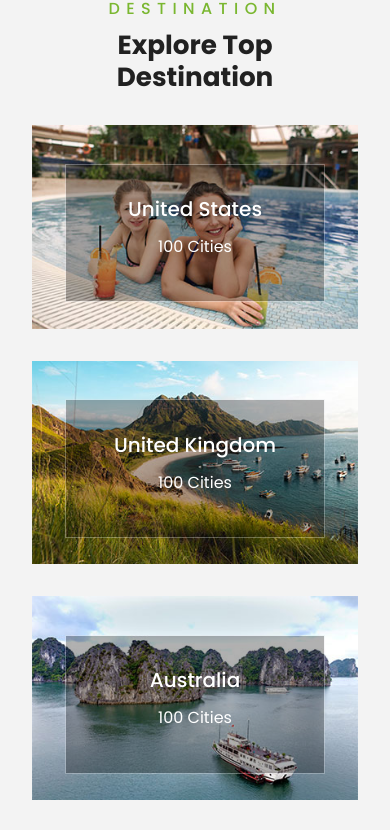
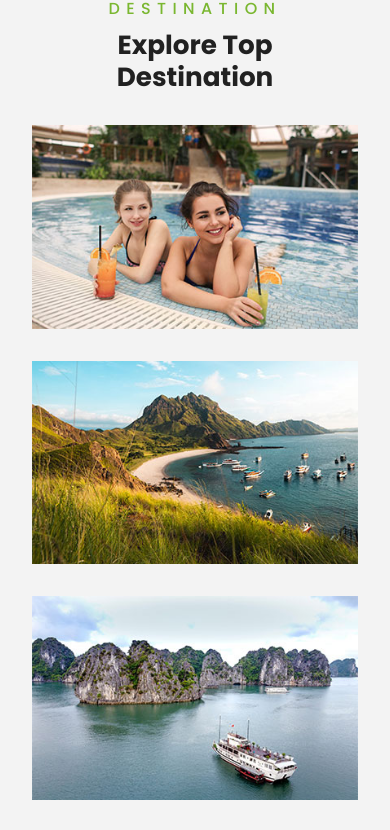
Before and after one commit to KaptainCS3/Travel_Xexpress, a React (Vite) app in the folder Travel_Xexpress/: page / in a window 390 px wide. Shown: the part 2499-3329 px from the top of the page. Built offline with nearby package versions, Linux system fonts and the light colour scheme.

Commit message:
fix mobile view

```diff
--- a/Travel_Xexpress/src/components/Explore.jsx
+++ b/Travel_Xexpress/src/components/Explore.jsx
@@ -1,6 +1,7 @@
 import React from "react";
 import explore from "../../explore";
 const Explore = () => {
+  // mb-8 after:content-[''] after:w-[80%] after:h-[68%] after:border-[0.1rem] after:bg-black after:opacity-[30%] after:absolute after:right-0 after:left-0 after:top-[16%] after:mx-auto
   return (
     <>
       <section className="m-8 py-8">
@@ -14,14 +15,17 @@
           <div className="cursor-pointer md:flex flex-wrap justify-between lg:flex lg:flex-wrap lg:justify-between">
             {explore.map((item) => {
               return (
-                <div
-                  key={item.id}
-                  className="relative mb-8 after:content-[''] after:w-[80%] after:h-[68%] after:border-[0.1rem] after:bg-black after:opacity-[30%] after:absolute after:right-0 after:left-0 after:top-[19%] after:mx-auto hover:bg-red-500"
-                >
-                  <img src={item.images} alt="" />
-                  <div className="absolute text-center left-0 top-0 flex items-center flex-col justify-center h-full w-full text-white z-50">
-                    <h4 className="text-xl font-medium">{item.tittle}</h4>
-                    <p className="text-md mt-3">{item.content}</p>
+                <div key={item.id} className="relative w-full mb-8">
+                  <div className="destination relative overflow-hidden">
+                    <img
+                      src={item.images}
+                      alt=""
+                      className="max-w-full h-auto"
+                    />
+                    <div className="destination-overlay absolute text-center flex items-center flex-col justify-center h-auto overflow-hidden w-full text-white z-50">
+                      <h4 className="text-xl font-medium">{item.tittle}</h4>
+                      <p className="text-md mt-3">{item.content}</p>
+                    </div>
                   </div>
                 </div>
               );
```
